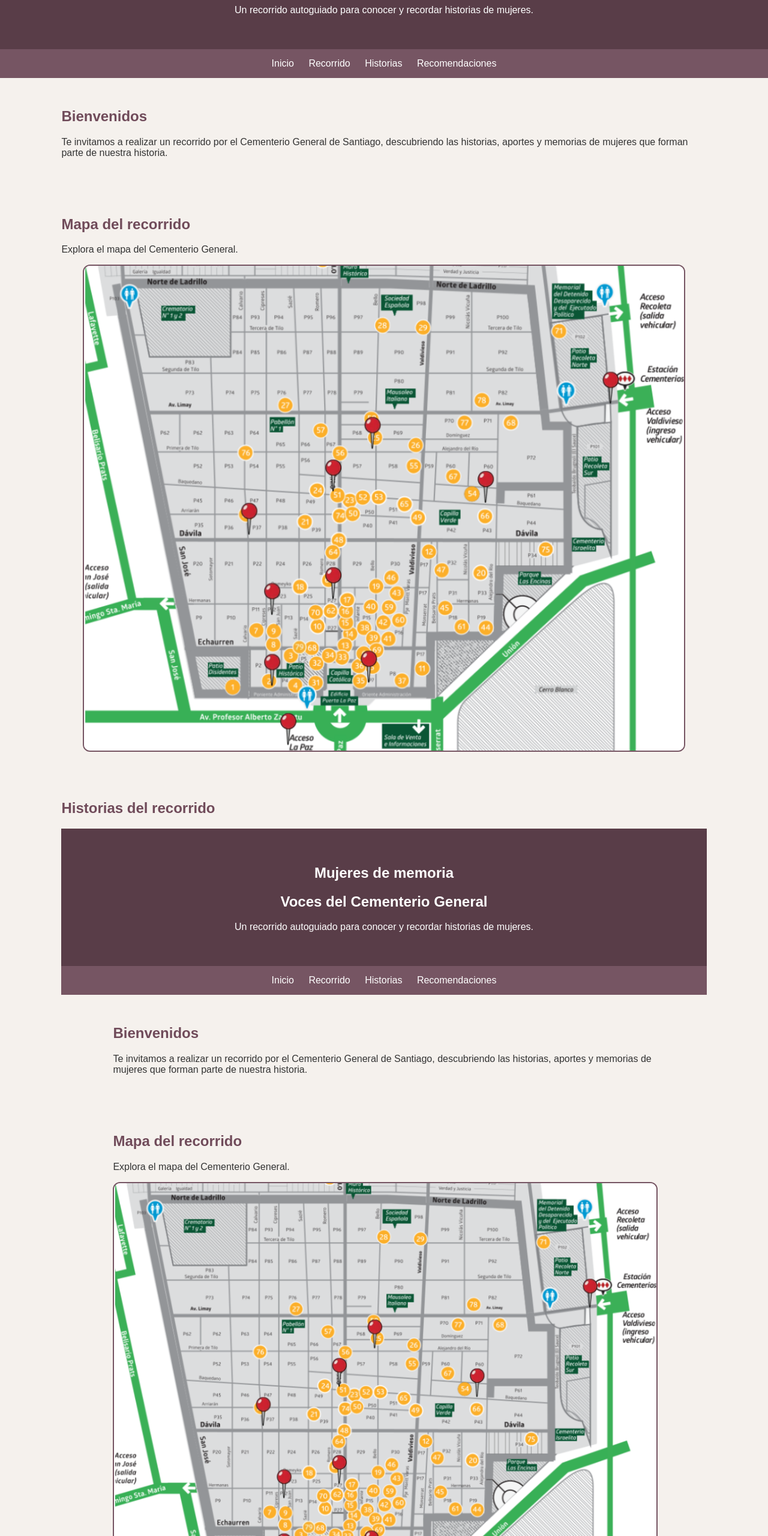
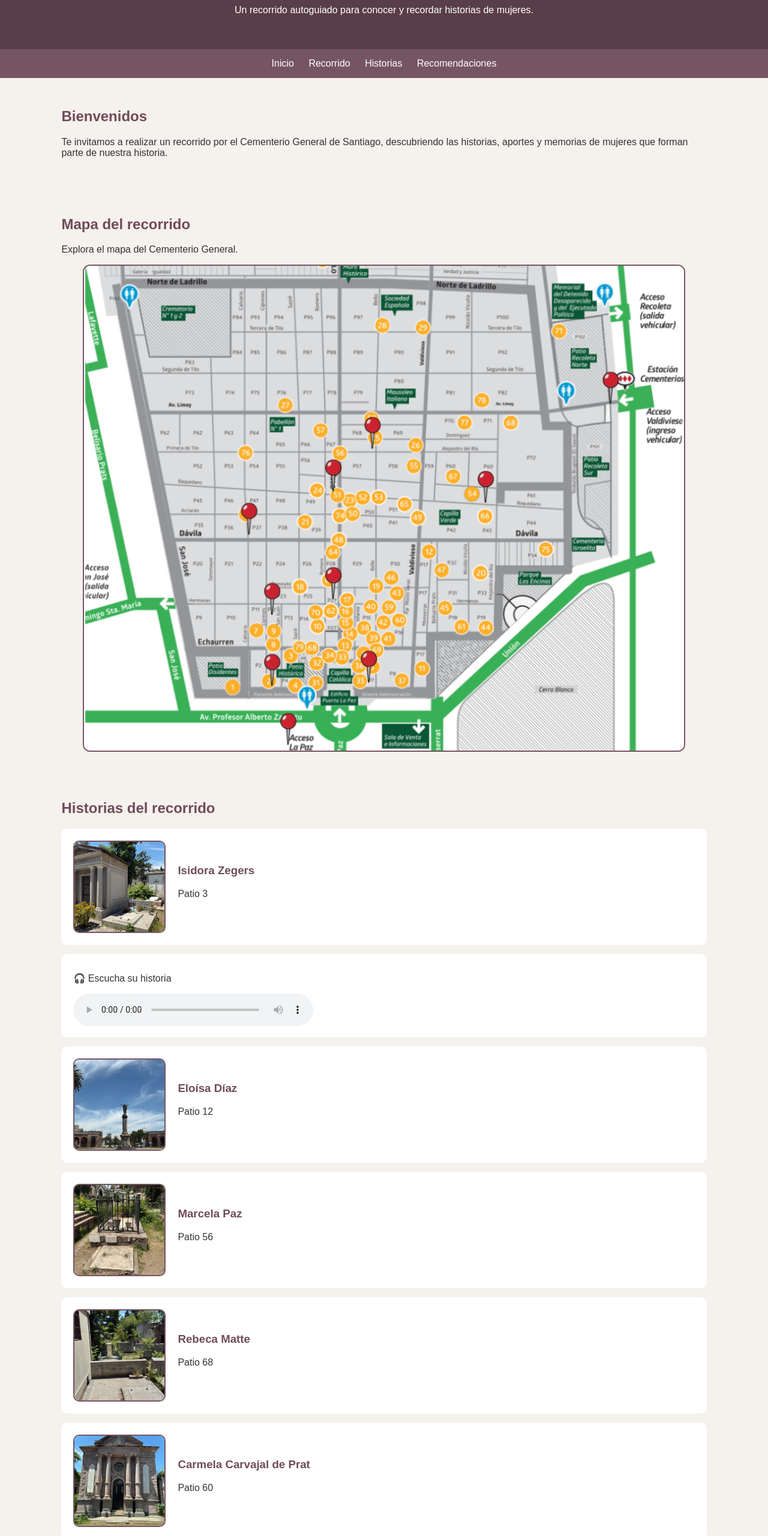
Before and after one commit to antchaveza-coder/Mujeres-de-memoria-, a plain HTML site: page index.html in a window 1280 px wide. Shown: the part 160-2720 px from the top of the page at 60% size. Drawn offline with Linux system fonts and the light colour scheme.

Commit message:
Update index.html

```diff
--- a/index.html
+++ b/index.html
@@ -1,113 +1,3 @@
-<!DOCTYPE html>
-<html lang="es">
-<head>
-<meta charset="UTF-8">
-<meta name="viewport" content="width=device-width, initial-scale=1.0">
-<title>Mujeres de memoria</title>
-
-<style>
-body {
-  margin: 0;
-  font-family: Arial, sans-serif;
-  background: #f5f1ed;
-  color: #333;
-}
-
-header {
-  background: #593d48;
-  color: white;
-  text-align: center;
-  padding: 40px 15px;
-}
-
-nav {
-  background: #765563;
-  padding: 15px;
-  text-align: center;
-}
-
-nav a {
-  color: white;
-  text-decoration: none;
-  margin: 10px;
-}
-
-section {
-  padding: 30px 8%;
-}
-
-h2 {
-  color: #704b5a;
-}
-
-.mapa {
-  width: 100%;
-  text-align: center;
-}
-
-.mapa img {
-  width: 100%;
-  max-width: 1000px;
-  height: auto;
-  display: block;
-  margin: auto;
-  border-radius: 12px;
-  border: 2px solid #765563;
-}
-
-.card {
-  background: white;
-  padding: 20px;
-  margin: 15px 0;
-  border-radius: 10px;
-}
-
-footer {
-  background: #593d48;
-  color: white;
-  text-align: center;
-  padding: 20px;
-}
-</style>
-</head>
-
-<body>
-
-<header>
-<h1>Mujeres de memoria</h1>
-<h2 style="color:white">Voces del Cementerio General</h2>
-<p>Un recorrido autoguiado para conocer y recordar historias de mujeres.</p>
-</header>
-
-<nav>
-<a href="#inicio">Inicio</a>
-<a href="#recorrido">Recorrido</a>
-<a href="#historias">Historias</a>
-<a href="#visita">Recomendaciones</a>
-</nav>
-
-<section id="inicio">
-<h2>Bienvenidos</h2>
-<p>
-Te invitamos a realizar un recorrido por el Cementerio General
-de Santiago, descubriendo las historias, aportes y memorias
-de mujeres que forman parte de nuestra historia.
-</p>
-</section>
-
-<section id="recorrido">
-<h2>Mapa del recorrido</h2>
-<p>Explora el mapa del Cementerio General.</p>
-
-<div class="mapa">
-<img
-src="https://raw.githubusercontent.com/antchaveza-coder/Mujeres-de-memoria-/main/Mapa%20cementerio.png"
-alt="Mapa original del recorrido Mujeres de memoria">
-</div>
-</section>
-
-<section id="historias">
-<h2>Historias del recorrido</h2>
 
 <!DOCTYPE html>
 <html lang="es">
@@ -171,6 +61,38 @@ h2 {
   padding: 20px;
   margin: 15px 0;
   border-radius: 10px;
+  display: flex;
+  align-items: center;
+  gap: 20px;
+}
+
+.card img {
+  width: 150px;
+  height: 150px;
+  object-fit: cover;
+  border-radius: 10px;
+  border: 2px solid #765563;
+}
+
+.card-info {
+  flex: 1;
+}
+
+.card-info h3 {
+  color: #704b5a;
+  margin-top: 0;
+}
+
+.audio-relato {
+  background: white;
+  padding: 15px 20px;
+  margin: 0 0 15px;
+  border-radius: 10px;
+}
+
+.audio-relato audio {
+  width: 100%;
+  max-width: 400px;
 }
 
 footer {
@@ -178,6 +100,20 @@ footer {
   color: white;
   text-align: center;
   padding: 20px;
+}
+
+@media (max-width: 600px) {
+  .card {
+    flex-direction: column;
+    align-items: flex-start;
+  }
+
+  .card img {
+    width: 100%;
+    height: auto;
+    max-height: 280px;
+    object-fit: contain;
+  }
 }
 </style>
 </head>
@@ -220,7 +156,15 @@ alt="Mapa original del recorrido Mujeres de memoria">
 <section id="historias">
   <h2>Historias del recorrido</h2>
 
-<div class="card"><h3>Isidora Zegers</h3><p>Patio 3</p></div>
+  <div class="card">
+    <img src="./WhatsApp%20Image%202026-11-23%20at%2011.37.05.jpeg"
+         alt="Fotografía de Isidora Zegers">
+    <div class="card-info">
+      <h3>Isidora Zegers</h3>
+      <p>Patio 3</p>
+    </div>
+  </div>
+
   <div class="audio-relato">
     <p>🎧 Escucha su historia</p>
     <audio controls>
@@ -228,21 +172,84 @@ alt="Mapa original del recorrido Mujeres de memoria">
       Tu navegador no admite la reproducción de audio.
     </audio>
   </div>
-<div class="card"><h3>Eloísa Díaz</h3><p>Patio 12</p></div>
-<div class="card"><h3>Marcela Paz</h3><p>Patio 56</p></div>
-<div class="card"><h3>Rebeca Matte</h3><p>Patio 68</p></div>
-<div class="card"><h3>Carmela Carvajal de Prat</h3><p>Patio 60</p></div>
-<div class="card"><h3>Irene Morales</h3><p>Patio 27</p></div>
-<div class="card"><h3>Paula Jaraquemada</h3><p>Patio 7</p></div>
-<div class="card"><h3>Veteranos de la Guerra del 79</h3><p>Patio 9</p></div>
+
   <div class="card">
+    <img src="./WhatsApp%20Image%202026-11-23%20at%2011.37.05%20(4).jpeg"
+         alt="Fotografía de Eloísa Díaz">
+    <div class="card-info">
+      <h3>Eloísa Díaz</h3>
+      <p>Patio 12</p>
+    </div>
+  </div>
+
+  <div class="card">
+    <img src="./WhatsApp%20Image%202026-11-23%20at%2011.37.05%20(3).jpeg"
+         alt="Fotografía de Marcela Paz">
+    <div class="card-info">
+      <h3>Marcela Paz</h3>
+      <p>Patio 56</p>
+    </div>
+  </div>
+
+  <div class="card">
+    <img src="./WhatsApp%20Image%202026-11-23%20at%2011.37.05%20(2).jpeg"
+         alt="Fotografía de Rebeca Matte">
+    <div class="card-info">
+      <h3>Rebeca Matte</h3>
+      <p>Patio 68</p>
+    </div>
+  </div>
+
+  <div class="card">
+    <img src="./WhatsApp%20Image%202026-11-23%20at%2011.37.05%20(1).jpeg"
+         alt="Fotografía de Carmela Carvajal de Prat">
+    <div class="card-info">
+      <h3>Carmela Carvajal de Prat</h3>
+      <p>Patio 60</p>
+    </div>
+  </div>
+
+  <div class="card">
+    <img src="./WhatsApp%20Image%202026-11-23%20at%2011.37.04.jpeg"
+         alt="Fotografía de Irene Morales">
+    <div class="card-info">
+      <h3>Irene Morales</h3>
+      <p>Patio 27</p>
+    </div>
+  </div>
+
+  <div class="card">
+    <img src="./WhatsApp%20Image%202026-11-23%20at%2011.37.04%20(3).jpeg"
+         alt="Fotografía de Paula Jaraquemada">
+    <div class="card-info">
+      <h3>Paula Jaraquemada</h3>
+      <p>Patio 7</p>
+    </div>
+  </div>
+
+  <div class="card">
+    <img src="./WhatsApp%20Image%202026-11-23%20at%2011.37.04%20(2).jpeg"
+         alt="Fotografía de los Veteranos de la Guerra del 79">
+    <div class="card-info">
+      <h3>Veteranos de la Guerra del 79</h3>
+      <p>Patio 9</p>
+    </div>
+  </div>
+
+  <div class="card">
+    <img src="./WhatsApp%20Image%202026-11-23%20at%2011.37.04%20(1).jpeg"
+         alt="Monumento a las víctimas del incendio de la Iglesia de la Compañía">
+    <div class="card-info">
       <h3>Monumento a las víctimas del incendio de la Iglesia de la Compañía</h3>
       <p>Plaza de La Paz</p>
     </div>
+  </div>
+
 </section>
 
 <section id="visita">
   <h2>Recomendaciones para visitantes</h2>
+
   <div class="card">
     <ul>
       <li>Respetar los espacios y monumentos.</li>
@@ -261,36 +268,3 @@ alt="Mapa original del recorrido Mujeres de memoria">
 
 </body>
 </html>
-<div class="card"><h3>Eloísa Díaz</h3><p>Patio 12</p></div>
-<div class="card"><h3>Marcela Paz</h3><p>Patio 56</p></div>
-<div class="card"><h3>Rebeca Matte</h3><p>Patio 68</p></div>
-<div class="card"><h3>Carmela Carvajal de Prat</h3><p>Patio 60</p></div>
-<div class="card"><h3>Irene Morales</h3><p>Patio 27</p></div>
-<div class="card"><h3>Paula Jaraquemada</h3><p>Patio 7</p></div>
-<div class="card"><h3>Veteranos de la Guerra del 79</h3><p>Patio 9</p></div>
-<div class="card">
-<h3>Monumento a las víctimas del incendio de la Iglesia de la Compañía</h3>
-<p>Plaza de La Paz</p>
-</div>
-</section>
-
-<section id="visita">
-<h2>Recomendaciones para visitantes</h2>
-<div class="card">
-<ul>
-<li>Respetar los espacios y monumentos.</li>
-<li>Mantener un ambiente de tranquilidad.</li>
-<li>Cuidar la limpieza del lugar.</li>
-<li>Respetar a otros visitantes.</li>
-<li>Seguir las indicaciones del cementerio.</li>
-</ul>
-</div>
-</section>
-
-<footer>
-<p>Mujeres de memoria | Cementerio General de Santiago</p>
-<p>Un recorrido por la historia y la memoria.</p>
-</footer>
-
-</body>
-</html>
```
Lines whose indentation alone changed are shown as unchanged.
